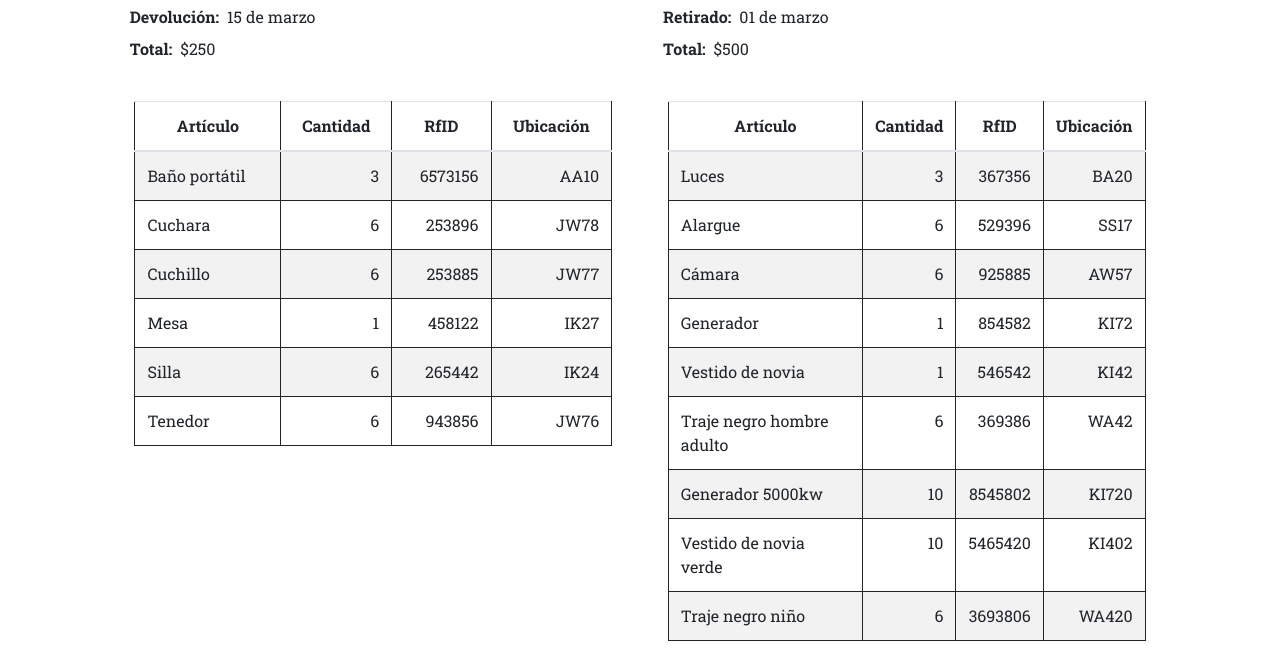
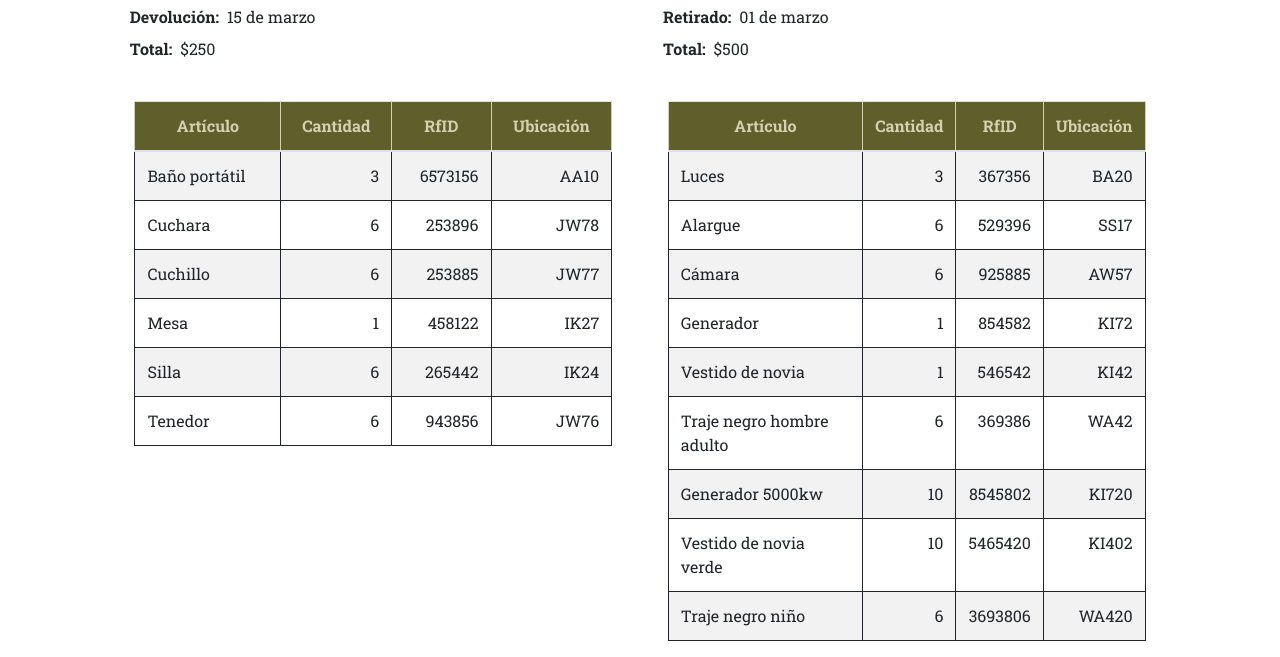
Before and after one commit to vporras1983/PreEntrega2Porras, a plain HTML site: page index.html in a window 1280 px wide. Shown: the part 266-923 px from the top of the page. Drawn offline with nearby package versions, Linux system fonts and the light colour scheme.

```diff
--- a/styles/style.css
+++ b/styles/style.css
@@ -141,6 +141,12 @@
   padding: 0.2rem;
 }
 
+table thead {
+  color: rgb(210, 210, 177);
+  background-color: rgb(95, 95, 43);
+  border-color:  rgb(95, 95, 43);
+}
+
 .selected-item-data .title{
   font-weight: bold;
   margin-left: 0.5rem;
@@ -183,39 +189,6 @@
 }
 
 
-/*
-
-.card-reporte {
-  border-radius: 5%;
-  margin: 3%;
-  padding: 5px;
-  text-align: center;
-  min-width: 250px;
-  max-width: 600px;
-  width: 100%;
-}
-
-
-.container {
-  max-width: 960px;
-  margin: 0 auto;
-}
-
-.row {
-  display: flex;
-  flex-wrap: wrap;
-  justify-content: center;
-}
-
-.card-container {
-  min-width: 00px;
-  flex: 1;
-  margin: 5px;
-  margin-bottom: 0;
-  padding-bottom: 0;
-} */
-
-/* */
 @media (max-width: 700px) {
   .card {
     margin-left: 50%;
```
Also changed, not shown: pages/clientes.html (+1 -1 lines), pages/ordenes.html (+1 -1 lines), pages/productos.html (+1 -1 lines), pages/reportes.html (+1 -1 lines).
